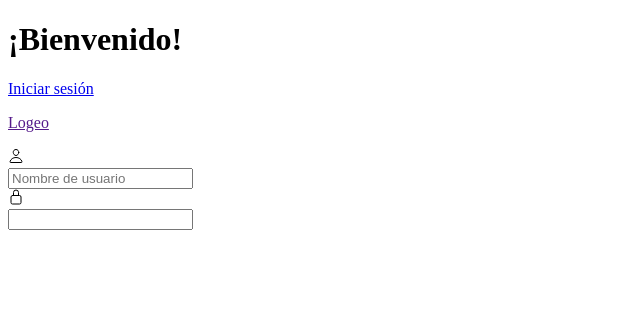
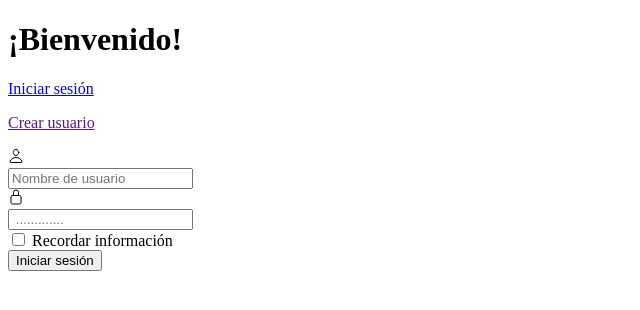
Before and after one commit to Luci1274/PPI_gomeria_codigo, a Python web app: template template/iniciar_sesion.html in a window 1280 px wide. Shown: the top 310 px of the page, without its empty margins (0-640 px from the left). Run offline with Jinja, Linux system fonts and the light colour scheme; the template is opened without the code that fills it, so the values that code supplies are empty.

Commit message:
actualización_esqueleto_iniciar_sesion

```diff
--- a/template/iniciar_sesion.html
+++ b/template/iniciar_sesion.html
@@ -1,10 +1,13 @@
 <!DOCTYPE html>
 <html lang="es">
+
 <head>
     <meta charset="UTF-8">
     <meta name="viewport" content="width=device-width, initial-scale=1.0">
+    <link rel="stylesheet" href="../static/css/iniciar_sesion.css">
     <title>Iniciar sesión</title>
 </head>
+
 <body>
     <main>
         <div>
@@ -12,13 +15,19 @@
 
             </div>
             <div id="cajaInicioSesion">
-                <div id="cajaTitulo"><h1>¡Bienvenido!</h1></div>
+                <div id="cajaTitulo">
+                    <h1>¡Bienvenido!</h1>
+                </div>
                 <div id="cajaOpciones">
                     <div id="cajaIniciarSesion">
-                        <a href="iniciar_sesion.html"><p id="iniciar_sesion">Iniciar sesión</p></a>
+                        <a href="iniciar_sesion.html">
+                            <p id="iniciar_sesion">Iniciar sesión</p>
+                        </a>
                     </div>
                     <div id="cajaLogeo">
-                        <a href=""><p id="logeo">Logeo</p></a>
+                        <a href="">
+                            <p id="crear_usuario">Crear usuario</p>
+                        </a>
                     </div>
                 </div>
             <form action="index.html">
@@ -26,19 +35,29 @@
                             <div id="cajaImagenNombre">
                                 <ion-icon name="person-outline"></ion-icon>
                             </div>
-                        <input type="text" name="txtInputNombre" id="txtInputNombre" placeholder="Nombre de usuario" required>
+                            <input type="text" name="txtInputNombre" id="txtInputNombre" placeholder="Nombre de usuario"
+                                required>
                         </div>
                         <div id="cajaInputContraseña">
                             <div id="cajaImagenContraseña">
                                 <ion-icon name="lock-closed-outline"></ion-icon>
                             </div>
-                        <input type="password" name="passworldInput" id="passworldInput">
+                            <input type="password" name="passworldInput" id="passworldInput" placeholder=" ............. " required>
+                        </div>
+                        <div>
+                            <input type="checkbox" name="checkboxRecordar" id="checkboxRecordar">
+                            <label for="checkboxRecordar">Recordar información</label>
+                        </div>
+                        <div>
+                            <input type="submit" value="Iniciar sesión">
+                        </div>
                 </div>
             </form>
-            </div>
+
         </div>
     </main>
     <script type="module" src="https://unpkg.com/ionicons@7.1.0/dist/ionicons/ionicons.esm.js"></script>
     <script nomodule src="https://unpkg.com/ionicons@7.1.0/dist/ionicons/ionicons.js"></script>
 </body>
+
 </html>
```
Lines whose indentation alone changed are shown as unchanged.
